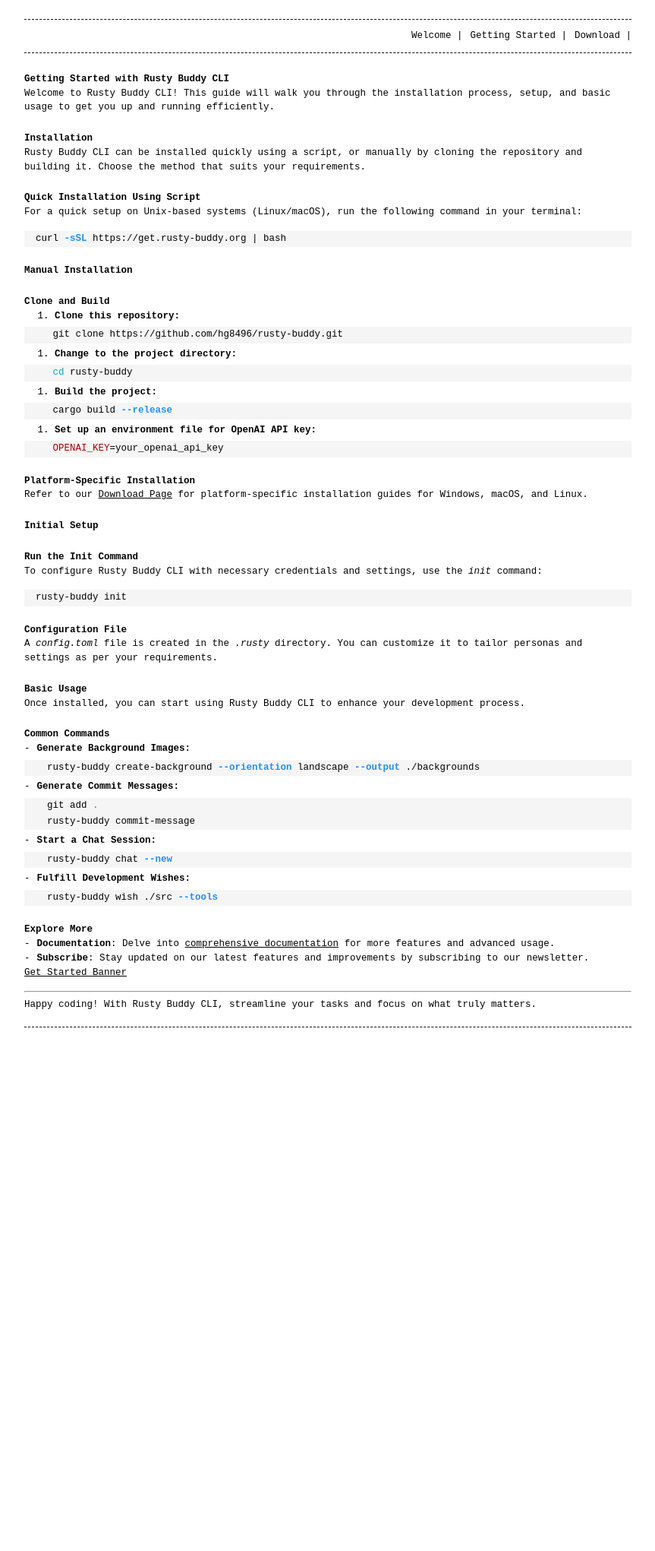
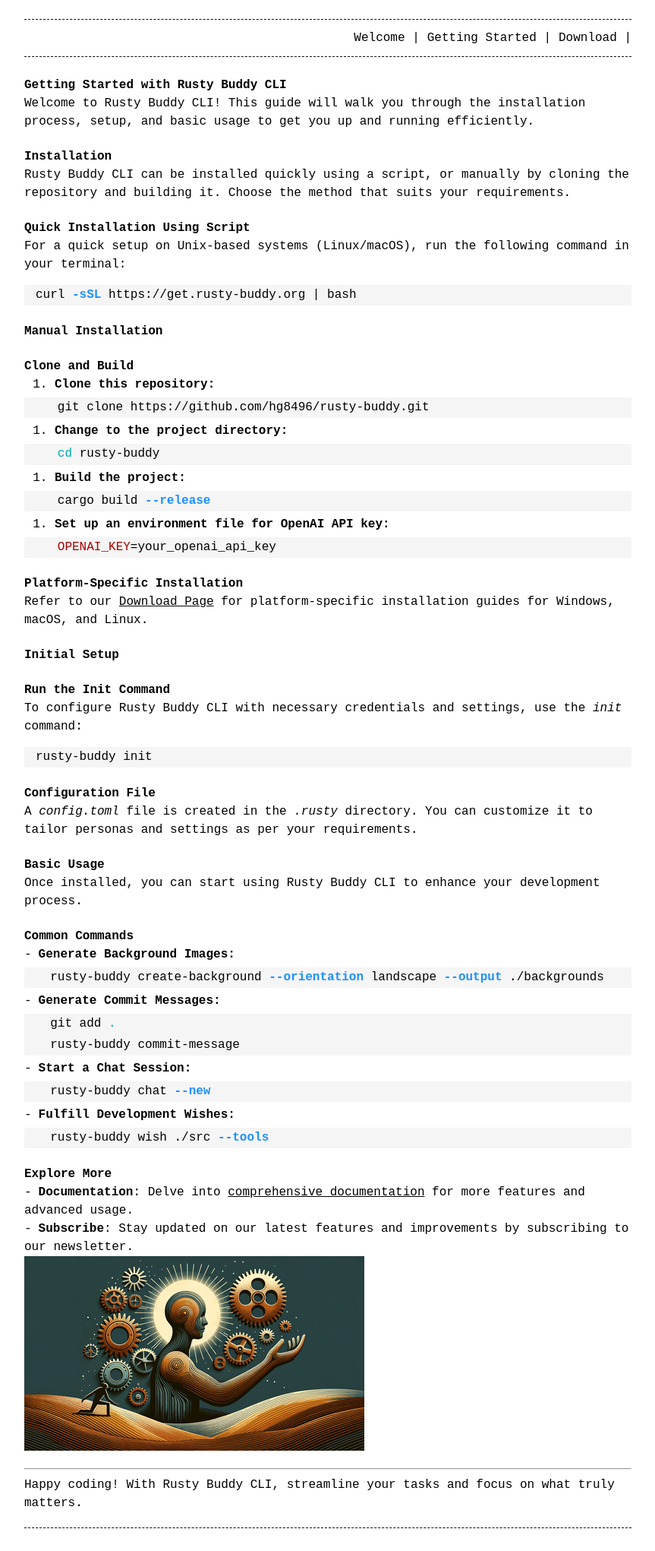
Before and after one commit to hg8496/rusty-buddy, a Jekyll site: the page built from getting-started.markdown, in a window 1280 px wide. Shown: the whole page at 76% size, without its empty margins (208-1071 px from the left). Built offline with Jekyll 4.4.1, drawn with Linux system fonts in a browser that asks for light colours; before the commit the page ends 1382 px from its top, so only the background shows below that.

Commit message:
Adjusted font sizes

```diff
--- a/_sass/base.scss
+++ b/_sass/base.scss
@@ -5,8 +5,8 @@
  * Style variables
  */
 $base-font-family:     'Source Code Pro', monospace !default;
-$base-font-size:       12.5px !default;
-$mobile-font-size:     12px !default;
+$base-font-size:       16px !default;
+$mobile-font-size:     14px !default;
 $base-line-height:     1.5 !default;
 $container-width:      90% !default;
 $container-max-width:  800px !default;
--- a/getting-started.markdown
+++ b/getting-started.markdown
@@ -95,7 +95,7 @@ Once installed, you can start using Rusty Buddy CLI to enhance your development
 - **Documentation**: Delve into [comprehensive documentation](https://github.com/hg8496/rusty-buddy) for more features and advanced usage.
 - **Subscribe**: Stay updated on our latest features and improvements by subscribing to our newsletter.
 
-[Get Started Banner]({{ '/assets/images/getting_started4-25.png' | relative_url }}) <!-- Add a compelling image or graphic if available -->
+![Get Started Banner]({{ '/assets/images/getting_started4-25.png' | relative_url }}) <!-- Add a compelling image or graphic if available -->
 
 ---
 
```
